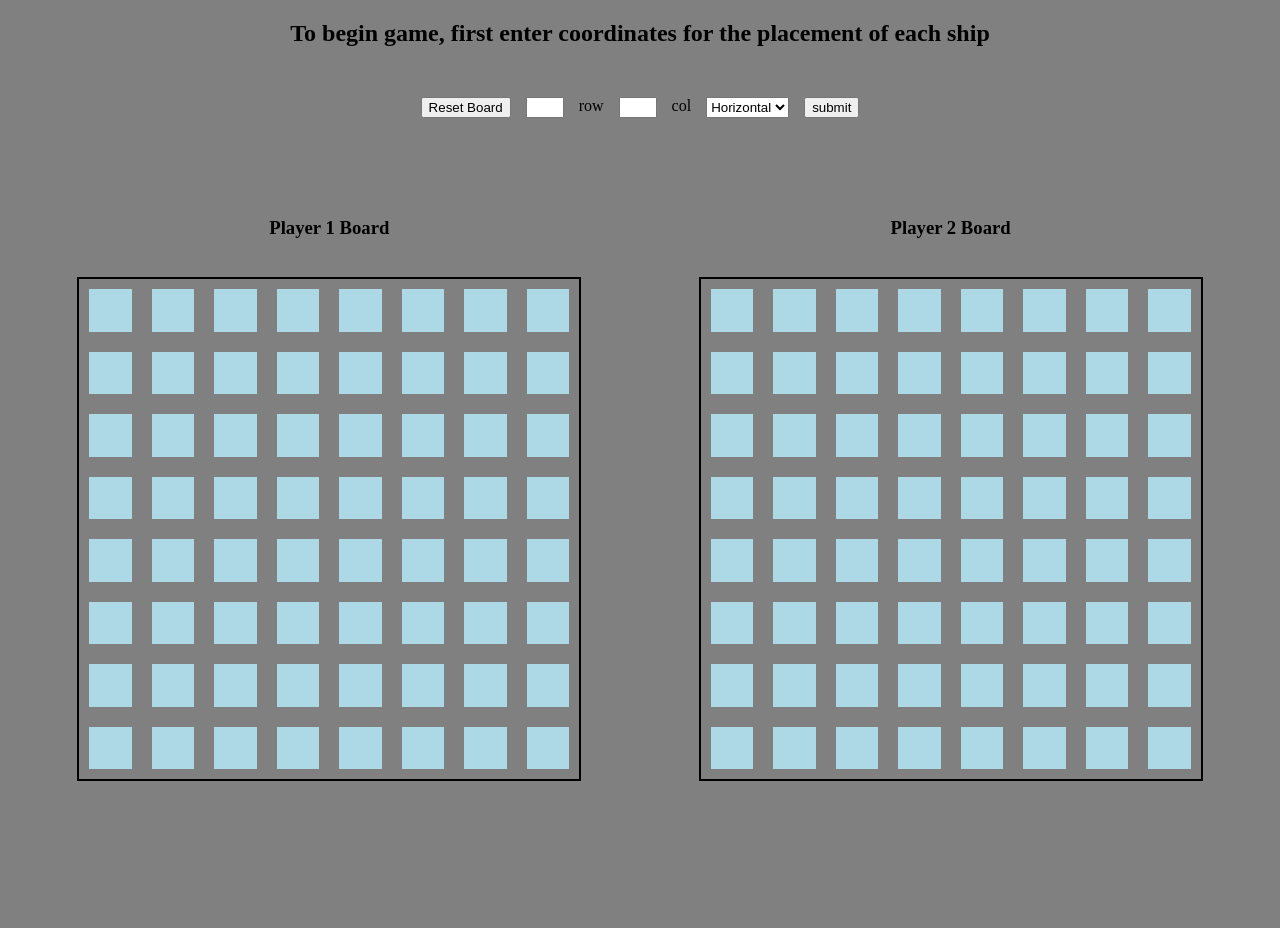
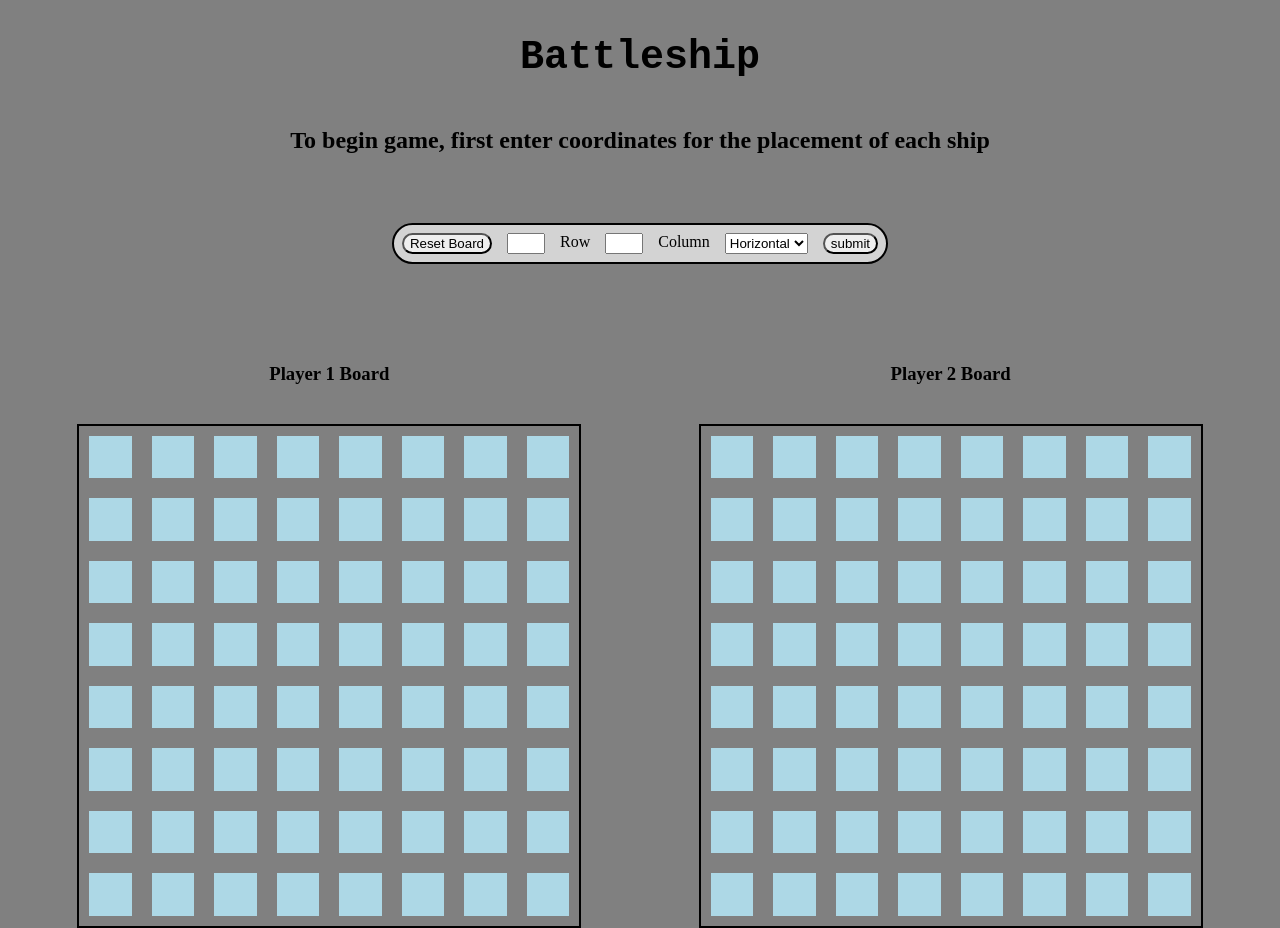
Before and after one commit to wijerett/Battleship, a website built with webpack: page src/index.html in a window 1280 px wide. Before the commit the page ends 809 px from the top, so only its background shows below. Built offline with nearby package versions, Linux system fonts and the light colour scheme.

Commit message:
added styling and colors

```diff
--- a/src/index.html
+++ b/src/index.html
@@ -8,14 +8,15 @@
 </head>
 <body>
     <div class="title">
+        <h1 class="battleshipTitle">Battleship</h1>
         <h2 class="instructions">To begin game, first enter coordinates for the placement of each ship</h2>
     </div>
     <div class="topContainer">
         <div id="top">
             <button id="reset" class="reset">Reset Board</button>
 
-            <input class="rowBox" id="rowBox" type="number">row</input>
-            <input class="colBox" id="colBox" type="number">col</input>
+            <input class="rowBox" id="rowBox" type="number">Row</input>
+            <input class="colBox" id="colBox" type="number">Column</input>
             <select id="directionBox">
                 <option value="horizontal">Horizontal</option>
                 <option value="vertical">Vertical</option>
--- a/src/styles.css
+++ b/src/styles.css
@@ -1,19 +1,6 @@
 
 body {
     background-color: grey;
-}
-
-#top {
-    display: flex;
-    max-width: 700px;
-    gap: 15px;
-}
-
-.topContainer {
-    display: flex;
-    align-items: center;
-    justify-content: center;
-    margin-top: 50px;
 }
 
 .rowBox, .colBox {
@@ -137,9 +124,45 @@ body {
     display: none;
 }
 
+.reset {
+    border-radius: 25px;
+}
+
+#submitBtn {
+    border-radius: 25px;
+}
+
+#top {
+    display: flex;
+    max-width: 750px;
+    gap: 15px;
+    border: 2px solid black;
+    padding: 8px;
+    border-radius: 25px;
+    background-color: lightgray;
+}
+
+.topContainer {
+    display: flex;
+    align-items: center;
+    justify-content: center;
+    margin-top: 50px;
+}
+
+.title {
+    display: flex;
+    flex-direction: column;
+    justify-content: center;
+
+}
+
 .instructions {
     text-align: center;
 }
 
-.reset {
+.battleshipTitle {
+    text-align: center;
+    font-family: 'Courier New', Courier, monospace;
+    font-size: 250%;
+    text-decoration: brown;
 }
```
